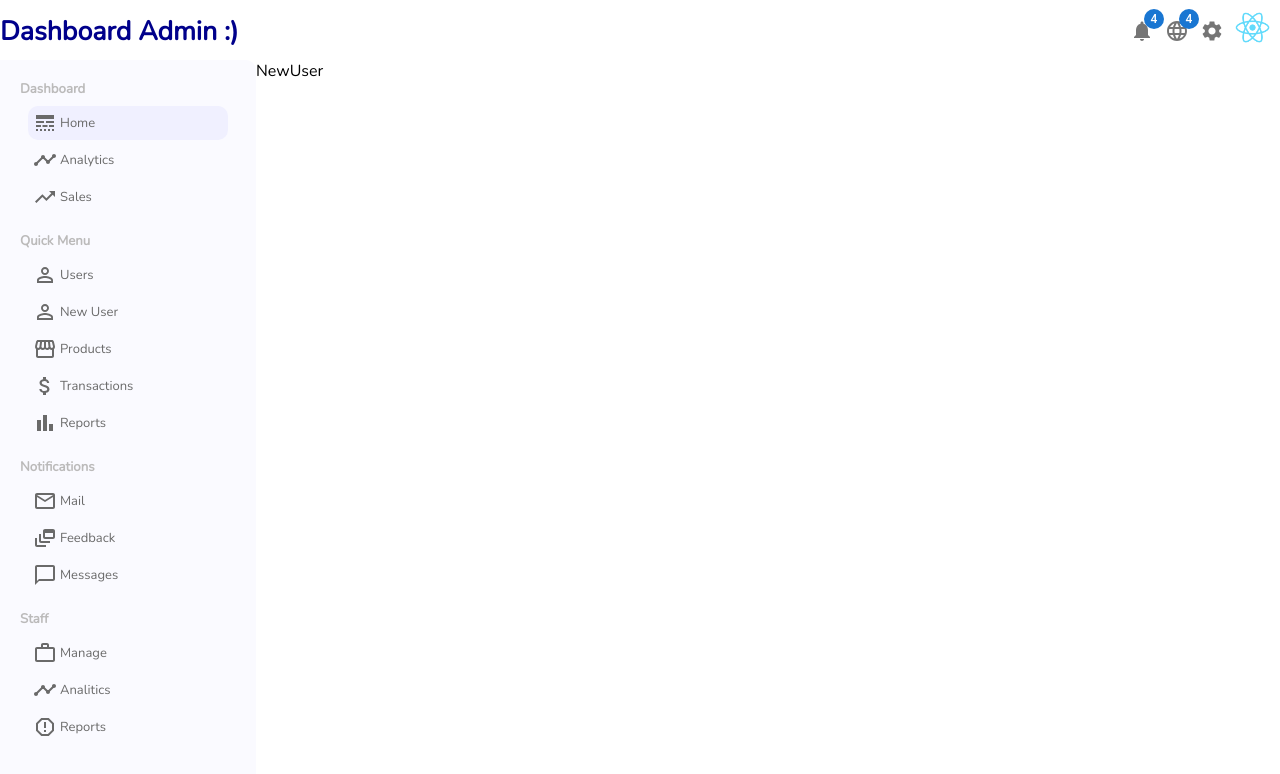
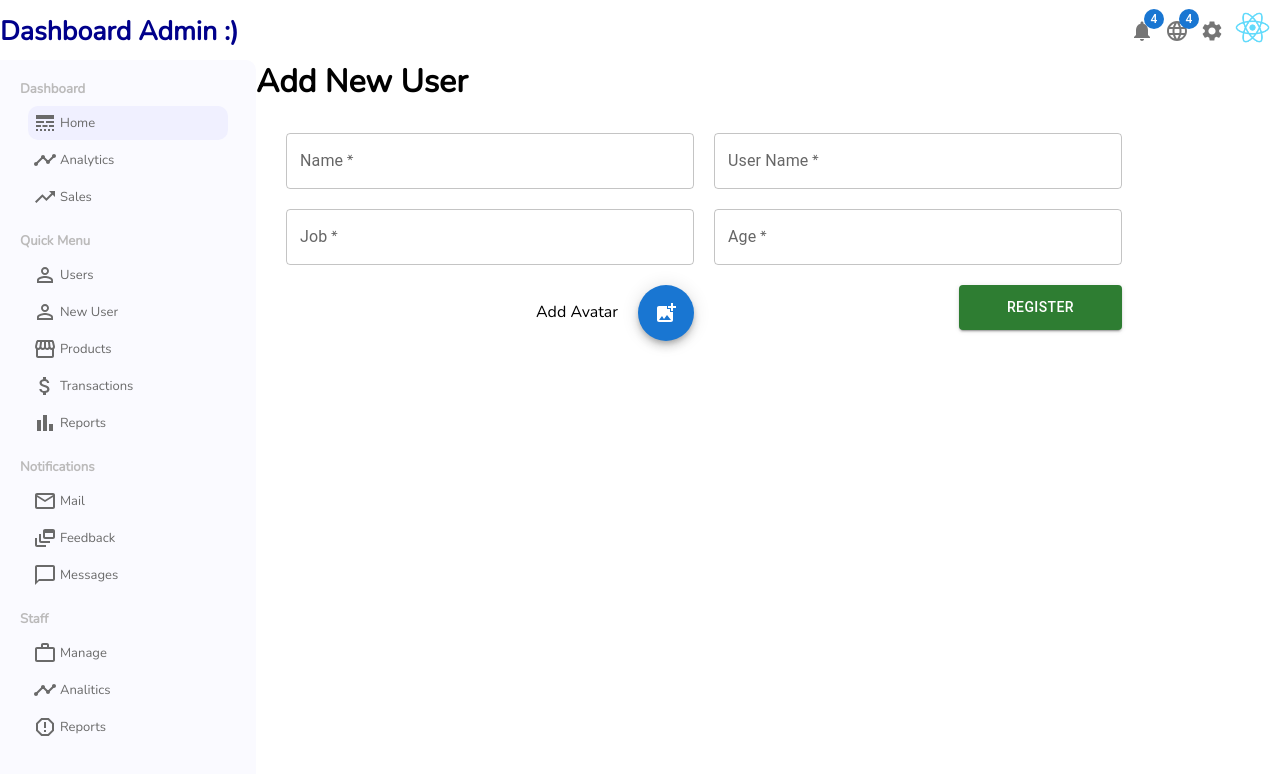
Before and after one commit to AmirHosein-Zare/Dashboard, a React (Create React App) app: page /newuser in a window 1280 px wide. Shown: the top 774 px of the page. Built offline with nearby package versions, Linux system fonts and the light colour scheme.

Commit message:
add new user form

```diff
--- a/src/pages/NewUser/NewUser.css
+++ b/src/pages/NewUser/NewUser.css
@@ -0,0 +1,20 @@
+.newUserForm{
+    display: grid;
+    grid-template-columns: repeat(2, 1fr);
+    grid-gap: 20px;
+    padding: 30px;
+}
+
+.newUserBtn{
+    width: 40%;
+    height: 80%;
+    justify-self: end;
+}
+
+.newUserPic{
+    justify-self: end;
+}
+
+.newUserPicTitle{
+    margin-right: 20px;
+}
--- a/src/pages/NewUser/NewUser.js
+++ b/src/pages/NewUser/NewUser.js
@@ -1,8 +1,51 @@
 import React from 'react'
 import './NewUser.css'
+import TextField from '@mui/material/TextField';
+import Fab from '@mui/material/Fab';
+import AddPhotoAlternateIcon from '@mui/icons-material/AddPhotoAlternate';
+import Button from '@mui/material/Button';
 
 export default function NewUser() {
   return (
-    <div>NewUser</div>
+    <div className='newUser'>
+      <div className="newUserTitle">
+        <h1>Add New User</h1>
+      </div>
+      <div className="newUserForm">
+      <TextField
+          required
+          id="outlined-required"
+          label="Name"
+          defaultValue=""
+        />
+        <TextField
+          required
+          id="outlined-required"
+          label="User Name"
+          defaultValue=""
+        />
+        <TextField
+          required
+          id="outlined-required"
+          label="Job"
+          defaultValue=""
+        />
+        <TextField
+          required
+          id="outlined-required"
+          label="Age"
+          defaultValue=""
+        />
+        <div className='newUserPic'>
+          <span className='newUserPicTitle'>Add Avatar</span>
+        <Fab color="primary" aria-label="add" className='newUserAddPic'>
+          <AddPhotoAlternateIcon />
+        </Fab>
+        </div>
+        <Button className='newUserBtn' variant="contained" color="success">
+          Register
+        </Button>
+      </div>
+    </div>
   )
 }
```
